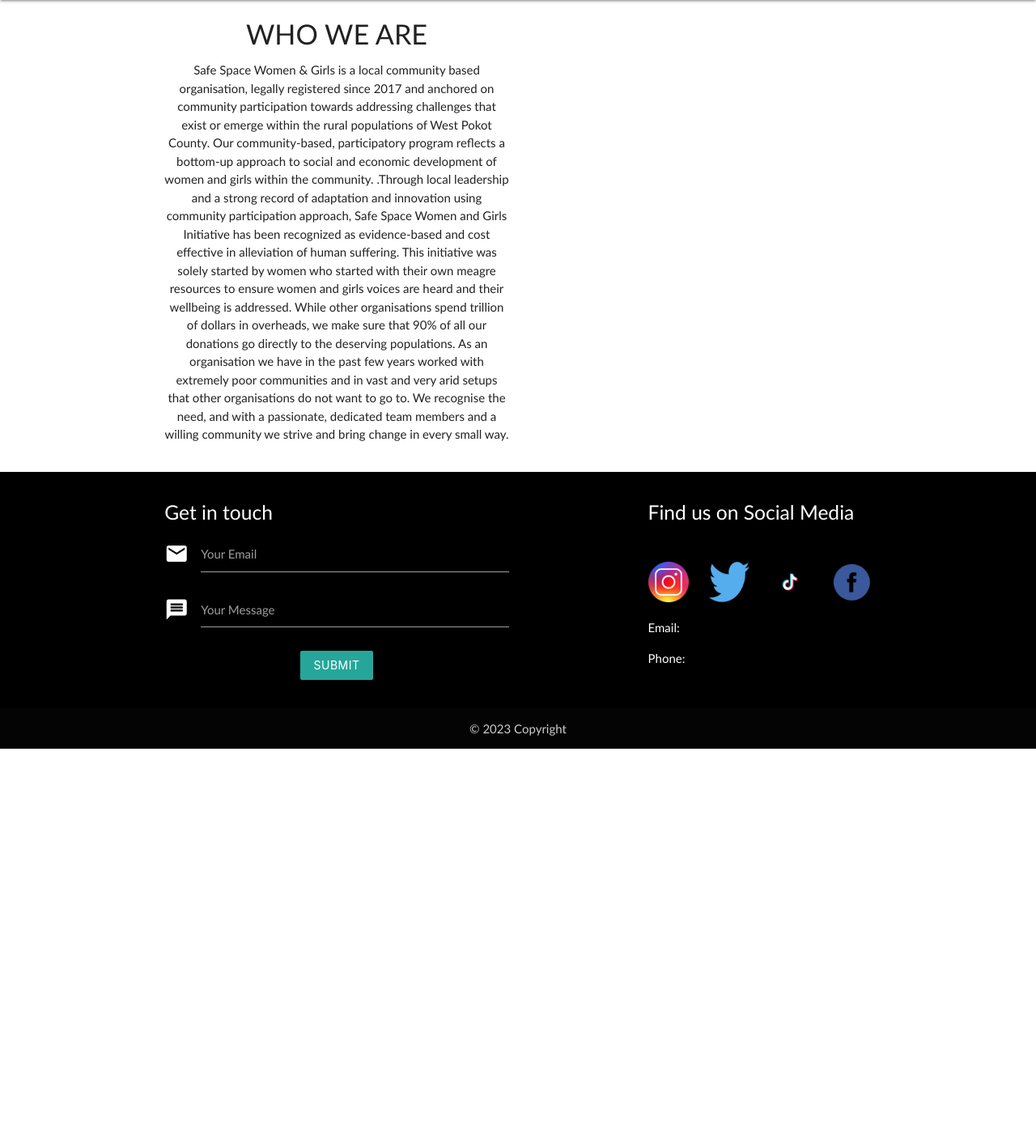
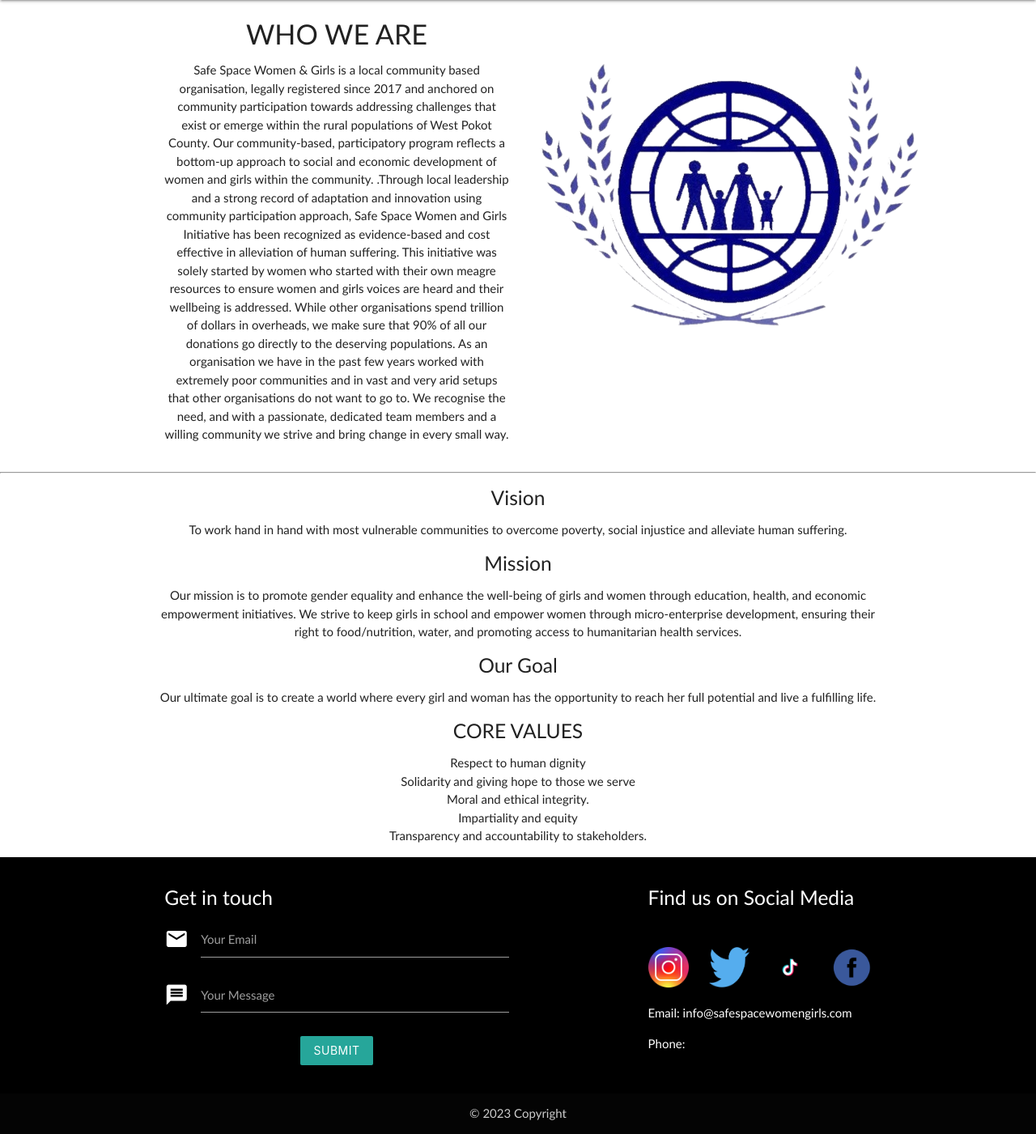
Before and after one commit to rokeowmaster/safespace, a Django app: template templates/who.html in a window 1280 px wide. Shown: the part 100-1501 px from the top of the page at 81% size. Before the commit the page ends 1025 px from the top, so only its background shows below. Run offline with Django 3.2, Linux system fonts and the light colour scheme; the template is opened without the code that fills it, so the values that code supplies are empty.

Commit message:
Second Commit

```diff
--- a/static/styles.css
+++ b/static/styles.css
@@ -1,10 +1,16 @@
 body{
     font-family:'Gill Sans', 'Gill Sans MT', Calibri, 'Trebuchet MS', sans-serif
   }
+
+  .gallery{
+   display: flex;
+  }
  .gallery img{
-  height:400px;
+  height: 350px;
   width:100px;
+  justify-content: space-around;
  }
+
  .socmedia{
     display: flex;
     justify-content: space-between;
--- a/templates/layout.html
+++ b/templates/layout.html
@@ -64,7 +64,7 @@
                     <li><a class="grey-text text-lighten-3" href="#!"><img src="{% static 'facebook.png' %}" class="social" alt=""></a></li>
                   </ul>
 
-                  <p>Email: </p>
+                  <p>Email: info@safespacewomengirls.com</p>
                   <p>Phone: </p>
                 </div>
               </div>
--- a/templates/who.html
+++ b/templates/who.html
@@ -1,4 +1,5 @@
 {% extends 'layout.html' %}
+{% load static %}
 {% block content %}
 <div class="main container center row">
     <section class="col s12 m6 l6">
@@ -13,8 +14,25 @@
     </section>
 
     <section class="col s12 m6 l6">
-
+        <img src="{% static 'favicon.png' %}">
     </section>
 
 </div>
+<hr>
+<div class="container center">
+    <h5>Vision</h5>
+    <p>To work hand in hand with most vulnerable communities to overcome poverty, social injustice and alleviate human suffering.</p>
+    <h5>Mission</h5>
+    <p>Our mission is to promote gender equality and enhance the well-being of girls and women through education, health, and economic empowerment initiatives. We strive to keep girls in school and empower women through micro-enterprise development, ensuring their right to food/nutrition, water, and promoting access to humanitarian health services.</p>
+    <h5>Our Goal</h5>
+    <p>Our ultimate goal is to create a world where every girl and woman has the opportunity to reach her full potential and live a fulfilling life.</p>
+    <h5>CORE VALUES</h5>
+    <ul>
+        <li>Respect to human dignity</li>
+        <li>Solidarity and giving hope to those we serve</li>
+        <li>Moral and ethical integrity.</li>
+        <li>Impartiality and equity</li>
+        <li>Transparency and accountability to stakeholders.</li>
+    </ul>
+</div>
 {% endblock %}
```
Also changed, not shown: templates/about.html (added, +14 -0 lines), templates/home.html (+18 -1 lines), static/action.png (added), static/gok.png (added), static/usaid.png (added).
